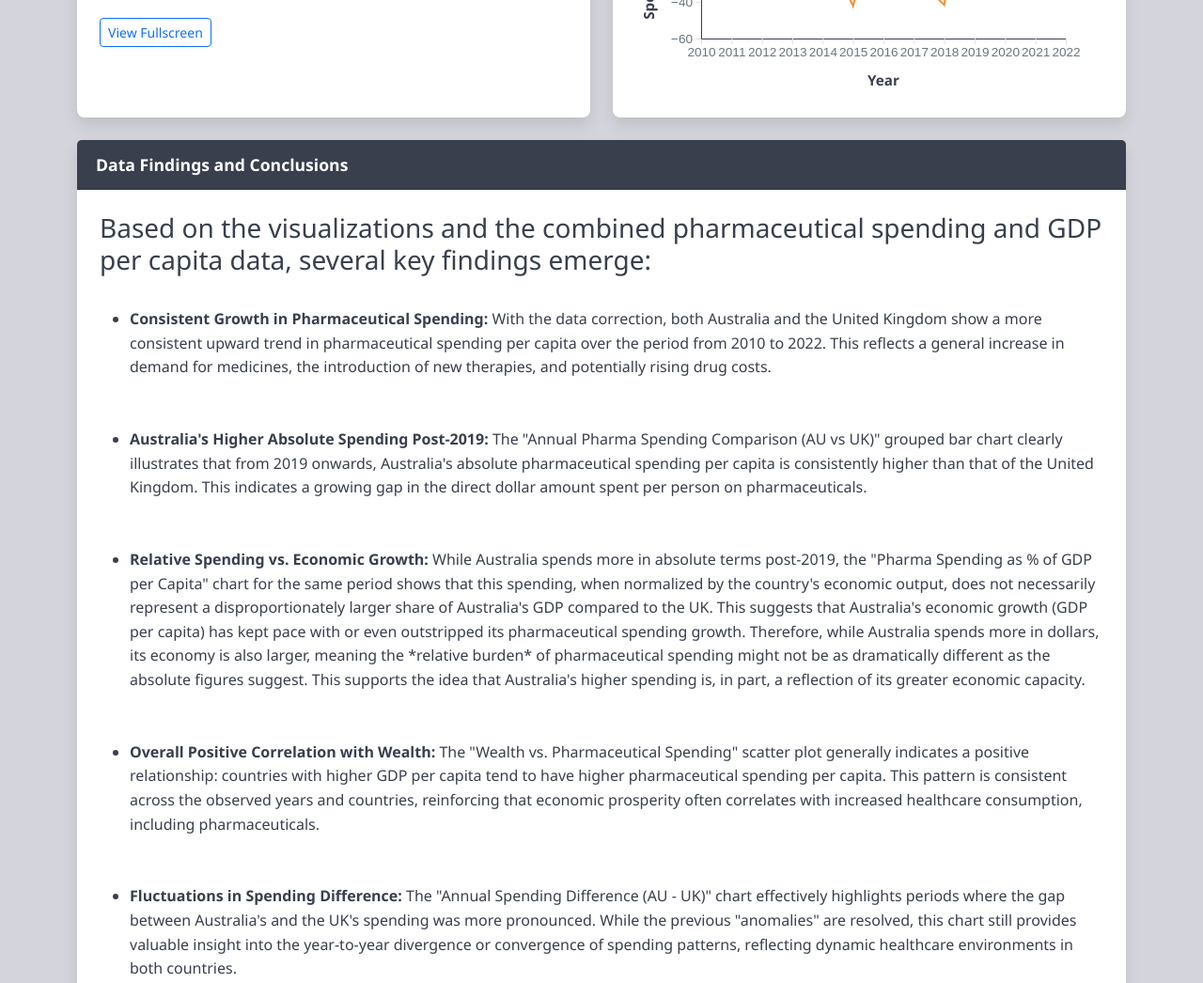
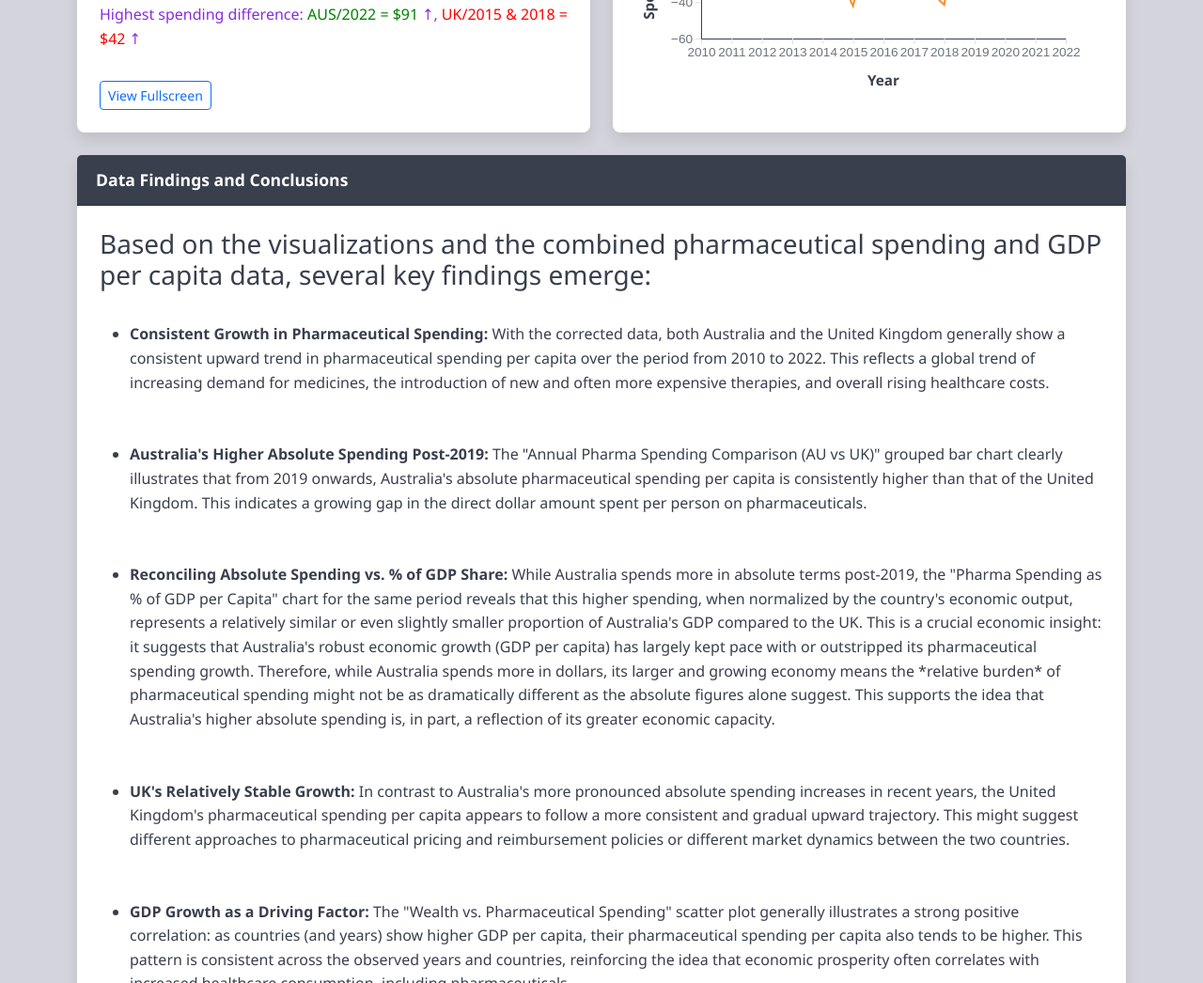
Before and after one commit to adeshyn/git, a plain HTML site: page project-site/index.html in a window 1280 px wide. Shown: the part 2998-4044 px from the top of the page at 94% size. Drawn offline with nearby package versions, Linux system fonts and the light colour scheme.

Commit message:
post 3rd submission commit, now the data looks better

```diff
--- a/project-site/index.html
+++ b/project-site/index.html
@@ -161,6 +161,7 @@
                         <h3 class="card-title">Annual Spending Difference (AU - UK)</h3>
                         <p class="card-text">This chart specifically visualizes the annual difference in per capita pharmaceutical spending between Australia and the United Kingdom (Australia's spending minus UK's spending). The zero line acts as a crucial reference point, indicating years when spending was roughly equal.</p>
                         <p class="card-text">Positive values above the zero line mean Australia spent more per person, while negative values below the line indicate the UK spent more. Peaks and troughs in this chart highlight specific years where the disparity was most pronounced, providing insight into periods of significant divergence or convergence in spending policies or outcomes.</p>
+                        <p style="color: blueviolet;"> Highest spending difference: <span style="color: green;"> AUS/2022 = $91</span> ↑, <span style="color: red;">UK/2015 & 2018 = $42</span> ↑</p>
                         <button class="btn btn-outline-primary btn-sm mt-3 expand-chart-btn" data-chart-id="difference-chart">View Fullscreen</button>
                         <button class="close-fullscreen-btn" data-chart-id="difference-chart" style="display: none;">&times;</button>
                     </div>
@@ -179,12 +180,11 @@
         <div class="card mb-4" id="data-findings">
             <div class="card-header">Data Findings and Conclusions</div>
             <div class="card-body">
-
                 <h3>Based on the visualizations and the combined pharmaceutical spending and GDP per capita data, several key findings emerge:</h3>
                 <br>
                 <ul>
                     <li>
-                        <strong>Consistent Growth in Pharmaceutical Spending:</strong> With the data correction, both Australia and the United Kingdom show a more consistent upward trend in pharmaceutical spending per capita over the period from 2010 to 2022. This reflects a general increase in demand for medicines, the introduction of new therapies, and potentially rising drug costs.
+                        <strong>Consistent Growth in Pharmaceutical Spending:</strong> With the corrected data, both Australia and the United Kingdom generally show a consistent upward trend in pharmaceutical spending per capita over the period from 2010 to 2022. This reflects a global trend of increasing demand for medicines, the introduction of new and often more expensive therapies, and overall rising healthcare costs.
                     </li>
                     <br><br>
                     <li>
@@ -192,15 +192,15 @@
                     </li>
                     <br><br>
                     <li>
-                        <strong>Relative Spending vs. Economic Growth:</strong> While Australia spends more in absolute terms post-2019, the "Pharma Spending as % of GDP per Capita" chart for the same period shows that this spending, when normalized by the country's economic output, does not necessarily represent a disproportionately larger share of Australia's GDP compared to the UK. This suggests that Australia's economic growth (GDP per capita) has kept pace with or even outstripped its pharmaceutical spending growth. Therefore, while Australia spends more in dollars, its economy is also larger, meaning the *relative burden* of pharmaceutical spending might not be as dramatically different as the absolute figures suggest. This supports the idea that Australia's higher spending is, in part, a reflection of its greater economic capacity.
+                        <strong>Reconciling Absolute Spending vs. % of GDP Share:</strong> While Australia spends more in absolute terms post-2019, the "Pharma Spending as % of GDP per Capita" chart for the same period reveals that this higher spending, when normalized by the country's economic output, represents a relatively similar or even slightly smaller proportion of Australia's GDP compared to the UK. This is a crucial economic insight: it suggests that Australia's robust economic growth (GDP per capita) has largely kept pace with or outstripped its pharmaceutical spending growth. Therefore, while Australia spends more in dollars, its larger and growing economy means the *relative burden* of pharmaceutical spending might not be as dramatically different as the absolute figures alone suggest. This supports the idea that Australia's higher absolute spending is, in part, a reflection of its greater economic capacity.
                     </li>
                     <br><br>
                     <li>
-                        <strong>Overall Positive Correlation with Wealth:</strong> The "Wealth vs. Pharmaceutical Spending" scatter plot generally indicates a positive relationship: countries with higher GDP per capita tend to have higher pharmaceutical spending per capita. This pattern is consistent across the observed years and countries, reinforcing that economic prosperity often correlates with increased healthcare consumption, including pharmaceuticals.
+                        <strong>UK's Relatively Stable Growth:</strong> In contrast to Australia's more pronounced absolute spending increases in recent years, the United Kingdom's pharmaceutical spending per capita appears to follow a more consistent and gradual upward trajectory. This might suggest different approaches to pharmaceutical pricing and reimbursement policies or different market dynamics between the two countries.
                     </li>
                     <br><br>
                     <li>
-                        <strong>Fluctuations in Spending Difference:</strong> The "Annual Spending Difference (AU - UK)" chart effectively highlights periods where the gap between Australia's and the UK's spending was more pronounced. While the previous "anomalies" are resolved, this chart still provides valuable insight into the year-to-year divergence or convergence of spending patterns, reflecting dynamic healthcare environments in both countries.
+                        <strong>GDP Growth as a Driving Factor:</strong> The "Wealth vs. Pharmaceutical Spending" scatter plot generally illustrates a strong positive correlation: as countries (and years) show higher GDP per capita, their pharmaceutical spending per capita also tends to be higher. This pattern is consistent across the observed years and countries, reinforcing the idea that economic prosperity often correlates with increased healthcare consumption, including pharmaceuticals.
                     </li>
                 </ul>
             </div>
@@ -225,4 +225,3 @@
         </p>
     </div>
 </footer>
-</html>
--- a/project-site/script.js
+++ b/project-site/script.js
@@ -12,15 +12,24 @@ function processData(rawData) {
     if (!rawData || rawData.length === 0) return [];
 
     // Filter out any rows that might be empty or contain non-data (e.g., metadata from combined CSV)
-    const filteredData = rawData.filter(d => d.Country && d.Date && d['Amount Spent'] && d['GDP per Capita'] && d['Pharma Spending as % of GDP per Capita']);
+    // We will now calculate 'pharmaShareGDP' directly from 'Amount Spent' and 'GDP per Capita'
+    const filteredData = rawData.filter(d => d.Country && d.Date && d['Amount Spent'] && d['GDP per Capita']);
 
     const processed = filteredData.map(d => {
+        const amountSpent = parseFloat(d['Amount Spent']);
+        const gdpPerCapita = parseFloat(d['GDP per Capita']);
+
+        // Recalculate pharmaShareGDP based on the corrected 'Amount Spent' and 'GDP per Capita'
+        // If GDP per Capita is zero or invalid, set pharmaShareGDP to 0 to avoid division by zero
+        const pharmaShareGDP = (gdpPerCapita && !isNaN(amountSpent) && !isNaN(gdpPerCapita)) ?
+                               (amountSpent / gdpPerCapita) * 100 : 0;
+
         return {
             date: parseInt(d.Date),
             country: d.Country,
-            amountSpent: parseFloat(d['Amount Spent']),
-            gdpPerCapita: parseFloat(d['GDP per Capita']),
-            pharmaShareGDP: parseFloat(d['Pharma Spending as % of GDP per Capita'])
+            amountSpent: amountSpent,
+            gdpPerCapita: gdpPerCapita,
+            pharmaShareGDP: pharmaShareGDP // This is now calculated
         };
     }).filter(d =>
         !isNaN(d.date) &&
```
